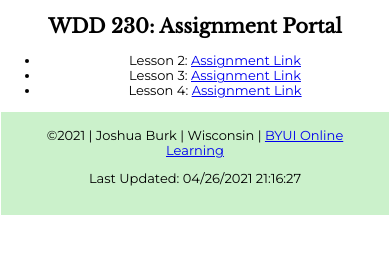
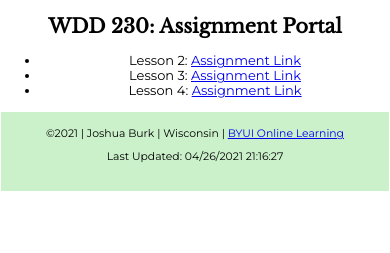
Before and after one commit to jbburk/jbburk.github.io, a plain HTML site: page index.html in a window 390 px wide. Shown: the part 253-506 px from the top of the page. Drawn offline with nearby package versions, Linux system fonts and the light colour scheme.

Commit message:
4/26 edit: improved readability on smaller screens

```diff
--- a/css/medium.css
+++ b/css/medium.css
@@ -1,22 +1,24 @@
 @media only screen and (max-width: 32.5em) {
-    header img {
-        width: auto;
-        height: 150px;
-        float: none;
-        border-radius: 0;
-        box-shadow: none;
+    body {
+        font-size: small;
+        text-align: center;
+    }
+
+    footer {
+        font-size: smaller;
     }
 
     header, footer {
         border-radius: 0;
     }
 
+    header img {
+        height: 150px;
+        float: none;
+        border-radius: 0;
+    }
+
     h1 h2 {
         font-size: medium;
     }
-
-    body {
-        font-size: small;
-        text-align: center;
-    }
 }
```
